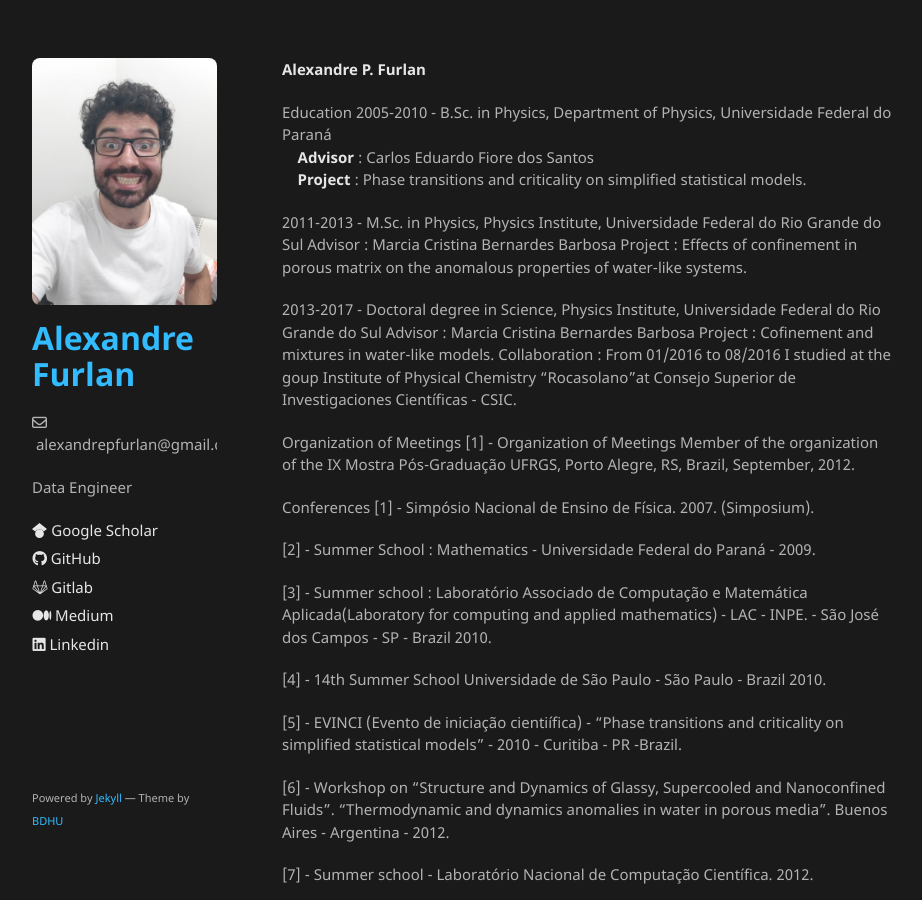
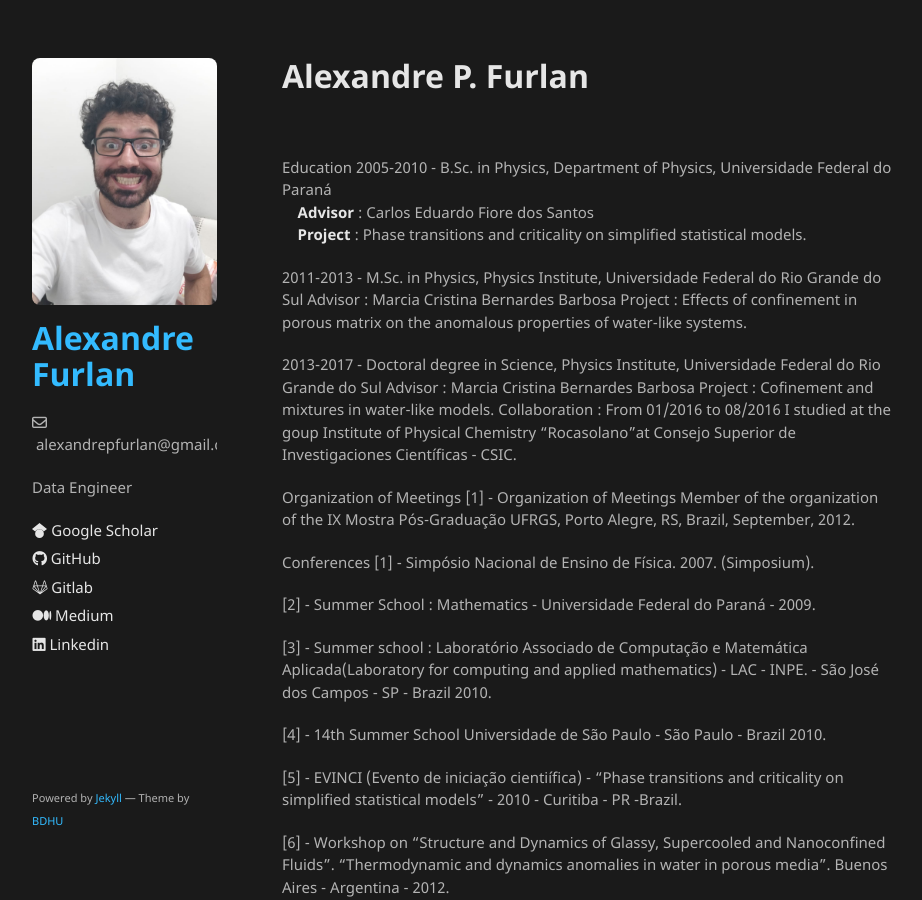
Before and after one commit to apfurlan/apfurlan.github.io, a Jekyll site: the page built from cv-page.md, in a window 1280 px wide and 900 px high. Shown: the whole window, without its empty margins (178-1100 px from the left). Built offline with Jekyll 4.4.1, drawn with Linux system fonts in a browser that asks for light colours; our own code applies the rules of GitHub Pages for plain Markdown files.

Commit message:
init commit

```diff
--- a/cv-page.md
+++ b/cv-page.md
@@ -1,4 +1,8 @@
-**Alexandre P. Furlan**
+# **Alexandre P. Furlan**
+
+&nbsp;
+&nbsp;
+&nbsp;
 
 Education
 2005-2010 - B.Sc. in Physics, Department of Physics, Universidade Federal do Paraná \\
```
